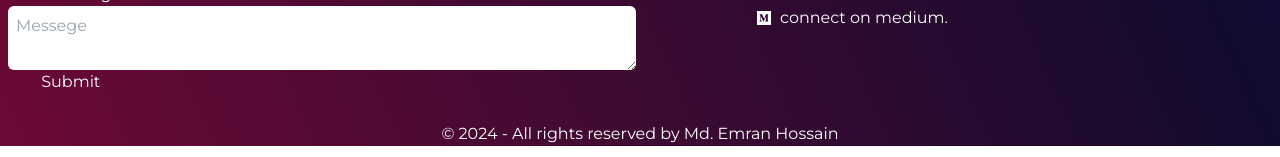
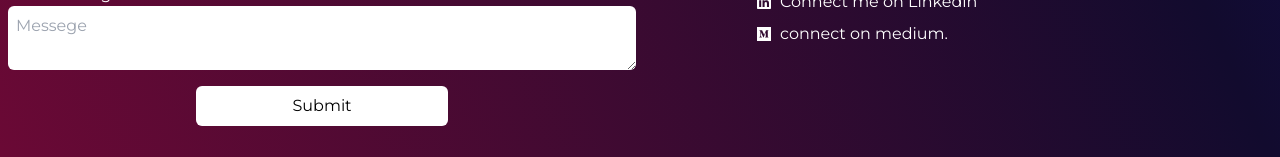
Before and after one commit to Emranhossainshuvo/front-end-portfolio, a React (Vite) app: page / in a window 1280 px wide. Shown: the part 2748-2905 px from the top of the page. Built offline with nearby package versions, Linux system fonts and the light colour scheme.

Commit message:
contact page submit button added

```diff
--- a/src/components/Contacts/Contacts.jsx
+++ b/src/components/Contacts/Contacts.jsx
@@ -58,7 +58,10 @@ const Contacts = () => {
                             <textarea name="Messege" className="p-2 text-black bg-white rounded-md" placeholder="Messege" id="">
 
                             </textarea>
-                            <button className="w-[20%] right-0">Submit</button>
+                            <section className=" flex justify-center">
+                            <button className="w-[40%] mt-4 rounded-md py-2 bg-white text-black right-0">Submit</button>
+
+                            </section>
                         </form>
                     </section>
                 </section>
```
